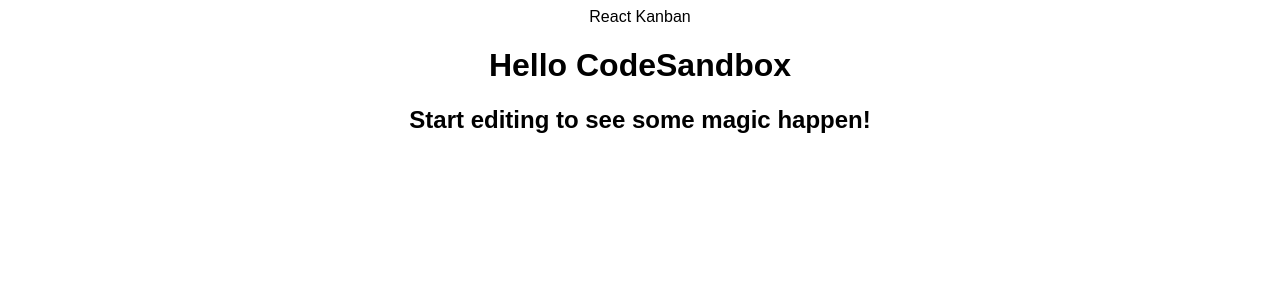
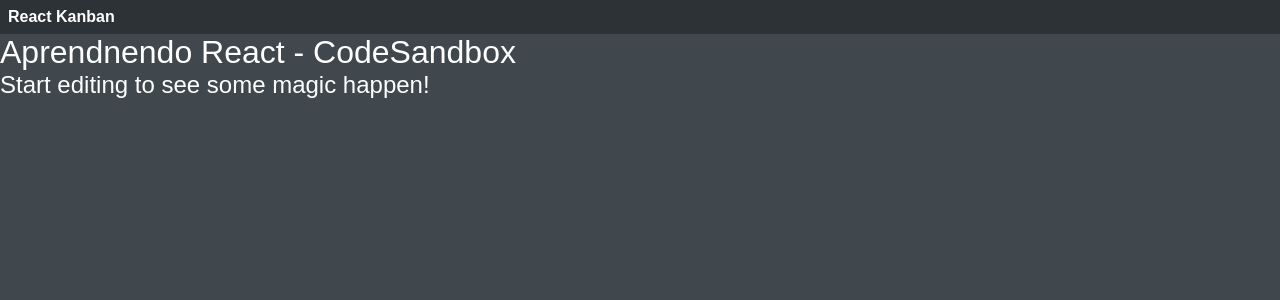
Before and after one commit to gerrysousa/react-para-iniciantes, a React (Vite) app: page / in a window 1280 px wide. Shown: the top 300 px of the page. Built offline with nearby package versions, Linux system fonts and the light colour scheme.

Commit message:
Estilizando a Navbar com CSS

```diff
--- a/src/App.jsx
+++ b/src/App.jsx
@@ -5,7 +5,7 @@
   return (
     <div className="App">
       <Navbar />
-      <h1>Hello CodeSandbox</h1>
+      <h1>Aprendnendo React - CodeSandbox</h1>
       <h2>Start editing to see some magic happen!</h2>
     </div>
   );
--- a/src/components/Navbar/Navbar.jsx
+++ b/src/components/Navbar/Navbar.jsx
@@ -1,8 +1,9 @@
 import React from "react";
+import "./navbar.css";
 
 export default function Navbar() {
   return (
-    <nav>
+    <nav className="navbar">
       <span>React Kanban</span>
     </nav>
   );
--- /dev/null
+++ b/src/components/Navbar/navbar.css
@@ -0,0 +1,7 @@
+.navbar {
+    display: flex;
+    background-color: rgba(0, 0, 0, 0.3);
+    padding: 8px;
+    color: white;
+    font-weight: bold;
+  }
--- a/src/styles.css
+++ b/src/styles.css
@@ -1,4 +1,60 @@
+/* Minimo CSS Reset */
+html {
+  box-sizing: border-box;
+  font-size: 16px;
+}
+
+html,
+body {
+  height: 100%;
+  min-height: 100vh;
+}
+
+*,
+*:before,
+*:after {
+  box-sizing: inherit;
+}
+
+body,
+h1,
+h2,
+h3,
+h4,
+h5,
+h6,
+p,
+ol,
+ul {
+  margin: 0;
+  padding: 0;
+  font-weight: normal;
+}
+
+ol,
+ul {
+  list-style: none;
+}
+
+img {
+  max-width: 100%;
+  height: auto;
+}
+
 .App {
   font-family: sans-serif;
-  text-align: center;
+  background-color: #40484d;
+  height: 100%;
+  min-height: 100vh;
+  color: white;
 }
+
+.App .container {
+  width: 100%;
+  max-width: 800px;
+  margin: auto;
+  padding: 8px;
+  display: grid;
+  grid-template-columns: 1fr 1fr 1fr;
+  grid-gap: 8px;
+}
```
Also changed, not shown: 1 other file (tests, documents, lock files or other folders).
